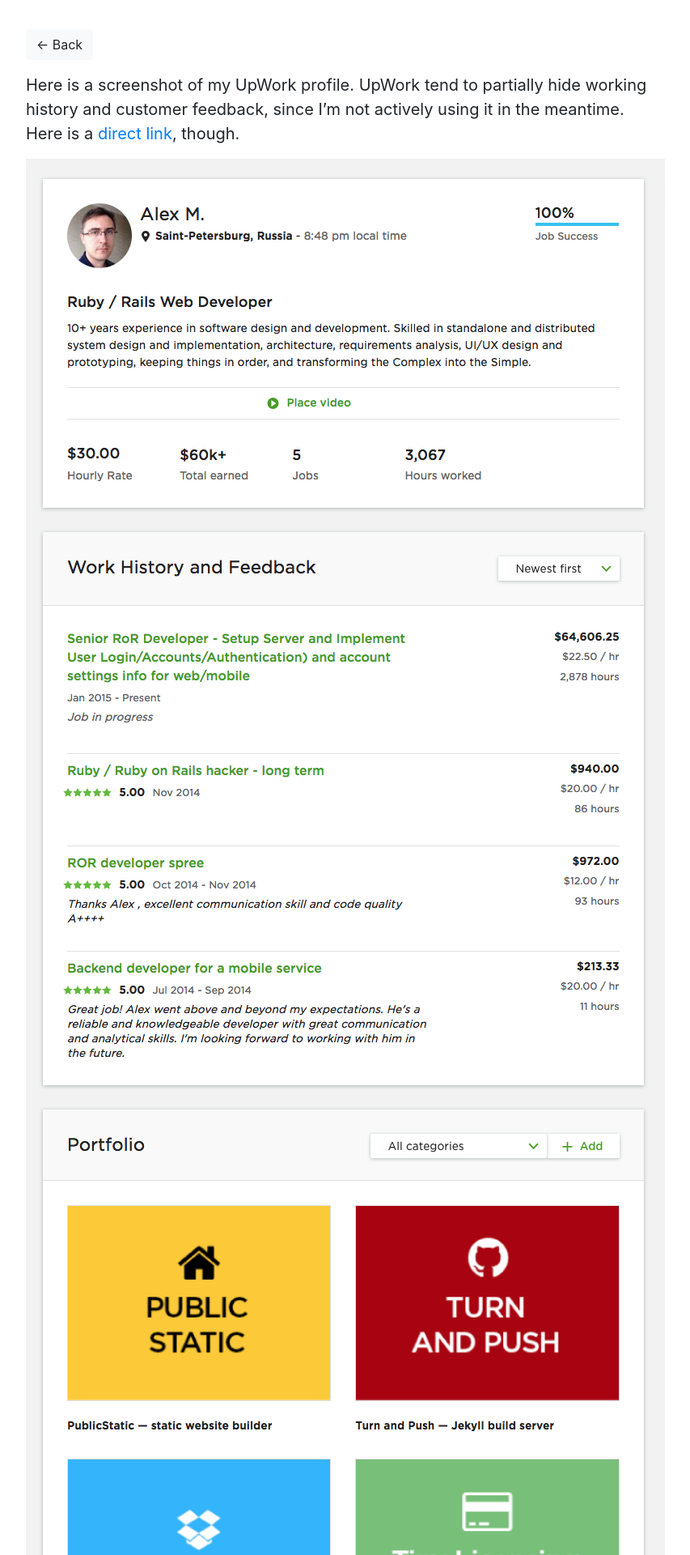
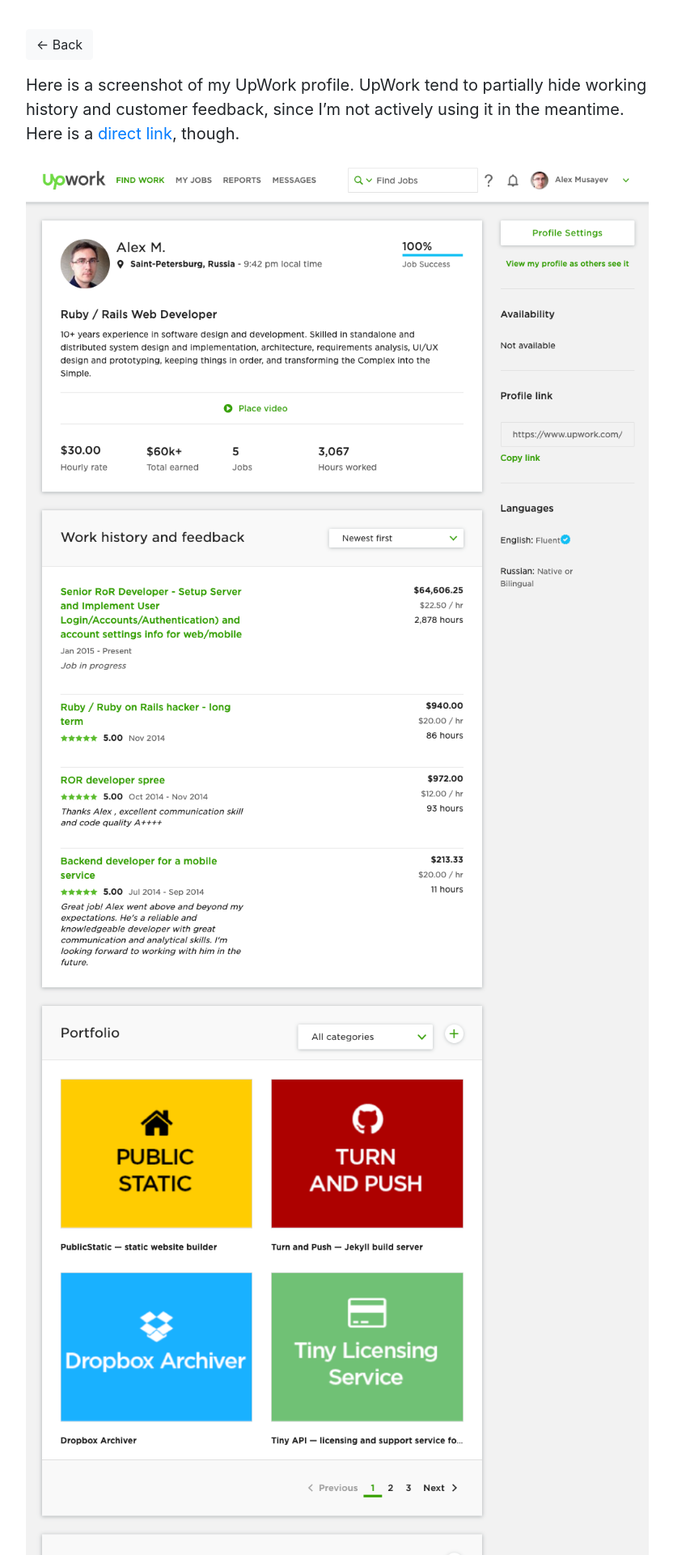
Before and after one commit to dreikanter/musayev.com, a Jekyll site: the page built from upwork.md, in a window 1280 px wide. Shown: the top 1920 px of the page at 81% size, without its empty margins (223-1076 px from the left). Built offline with Jekyll 4.4.1, drawn with Linux system fonts in a browser that asks for light colours; nearby versions of some CDN libraries.

Commit message:
Update screenshot

```diff
--- a/_layouts/default.html
+++ b/_layouts/default.html
@@ -50,6 +50,10 @@
     .lead {
       font-weight: normal;
     }
+
+    .screenshot {
+      max-width:  100%;
+    }
   </style>
 </head>
 <body>
--- a/upwork.md
+++ b/upwork.md
@@ -7,4 +7,4 @@
 Here is a screenshot of my UpWork profile. UpWork tend to partially hide working history and customer feedback, since I'm not actively using it in the meantime. Here is a [direct link](https://www.upwork.com/freelancers/~0154d1aba5e0ef94de), though.
 {: .lead}
 
-[![UpWork profile](/images/upwork.png)](/images/upwork-full.png)
+[![UpWork profile](/images/upwork.png){: .screenshot}](/images/upwork.png)
```
Also changed, not shown: images/upwork-full.png (deleted), images/upwork.png.
